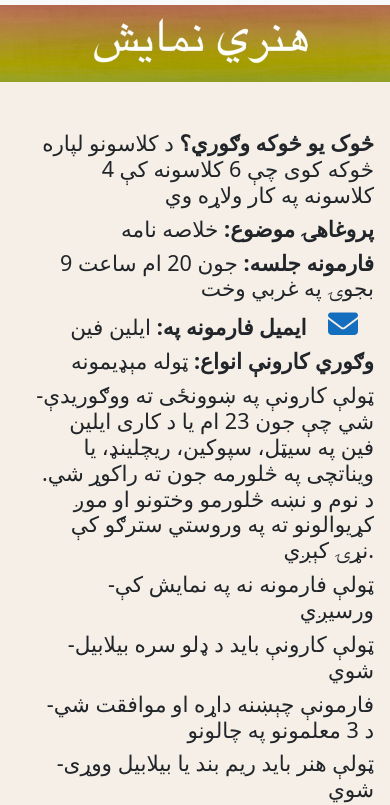
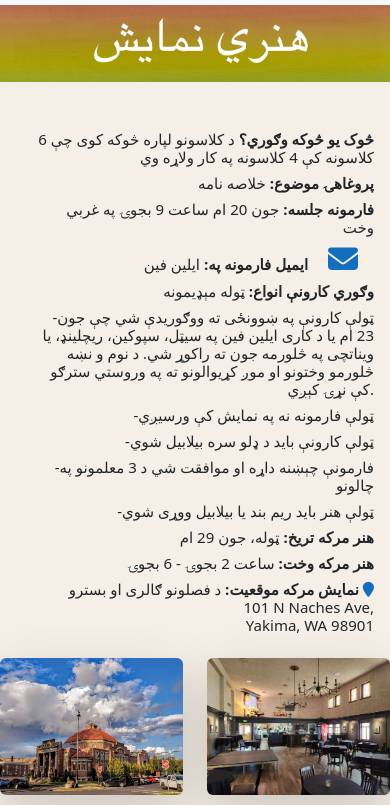
Before and after one commit to swimfinn/refugee-art-show, a plain HTML site: page pashto/art-show-pashto.html in a window 390 px wide. Shown: the part 53-858 px from the top of the page. Drawn offline with nearby package versions, Linux system fonts and the light colour scheme; a web font is replaced by a local one.

Commit message:
Update art-show-pashto.html

```diff
--- a/pashto/art-show-pashto.html
+++ b/pashto/art-show-pashto.html
@@ -74,8 +74,13 @@
           font-size: 20px;
         }
 
-        p {
+
+        p, li {
           font-size: 12px;
+        }
+
+         h4 {
+          font-size: 15px !important;
         }
 
         img {
```
